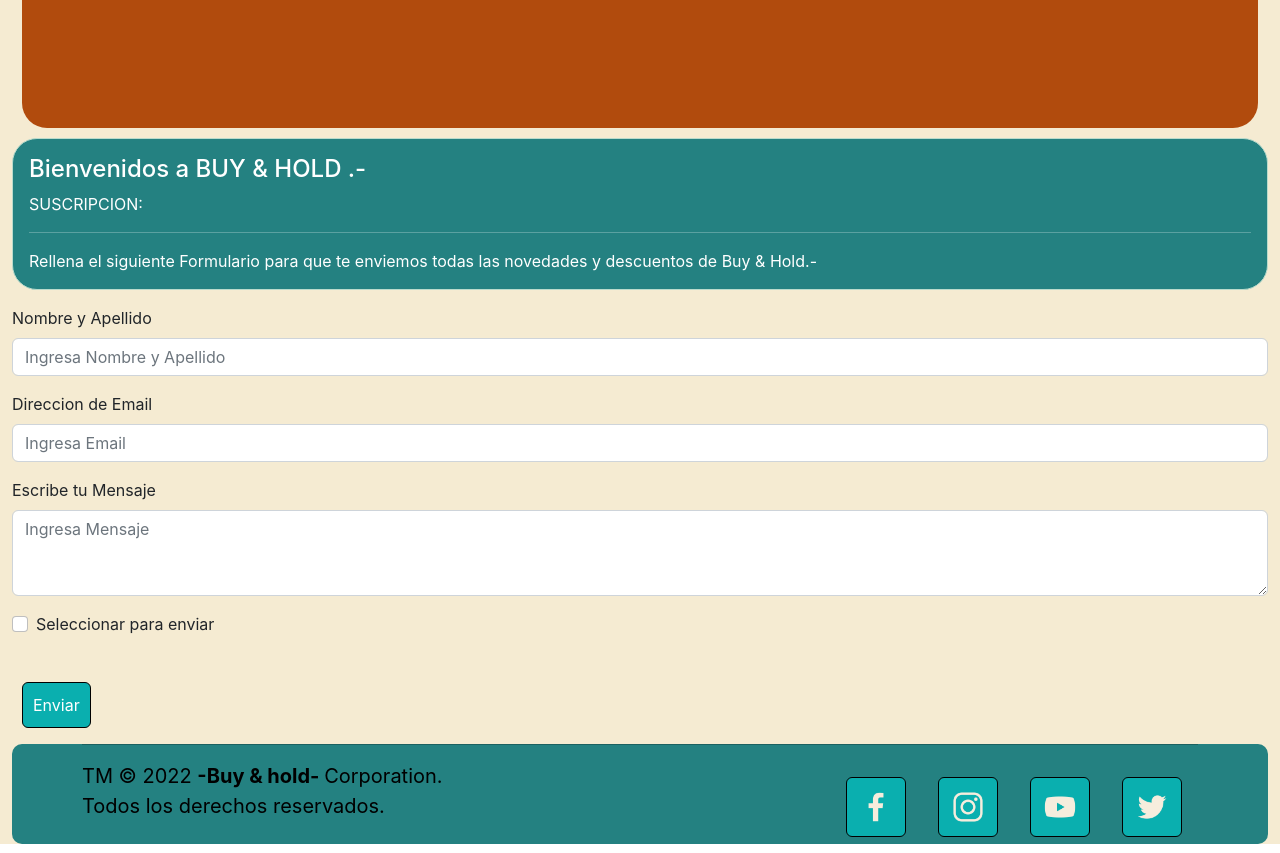
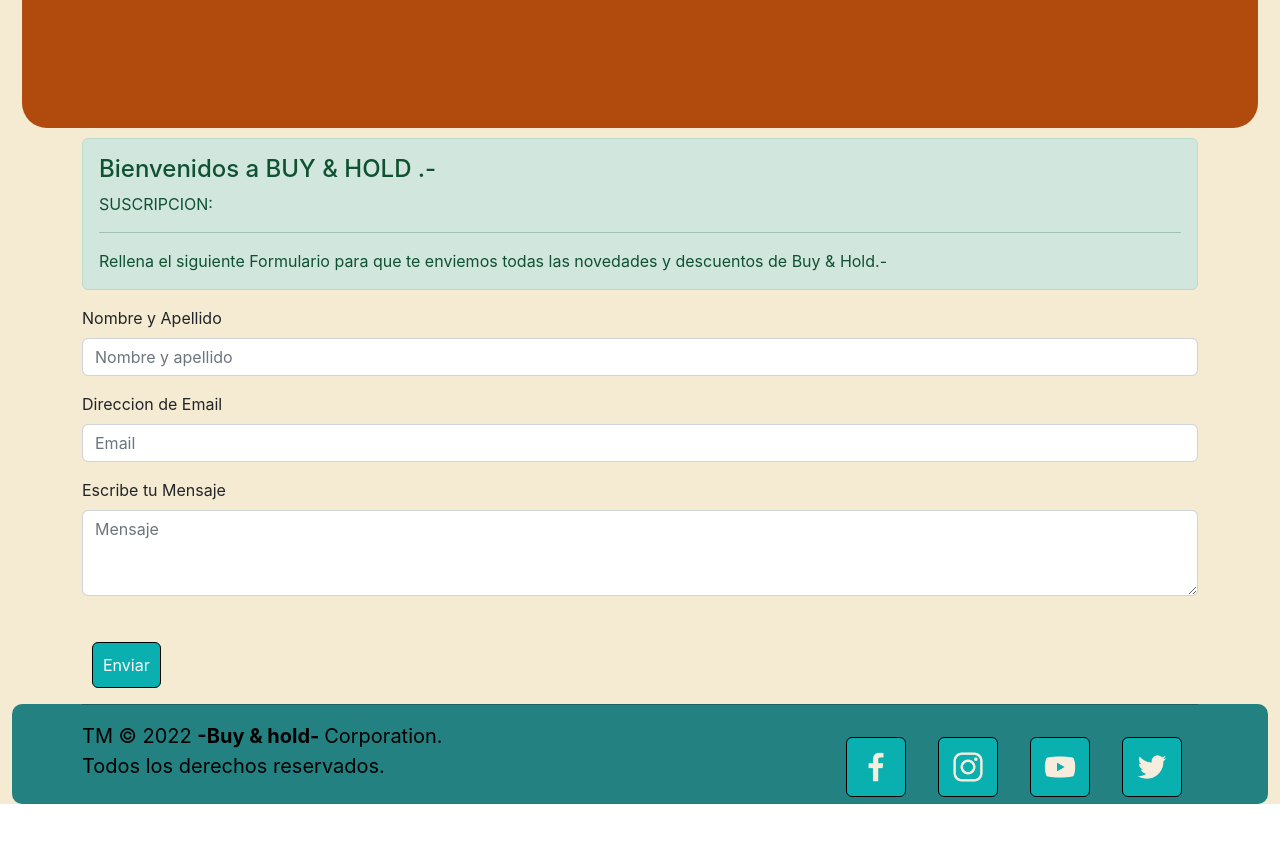
Before and after one commit to ferweb84/reactJsFinalBandH, a React (Create React App) app: page / in a window 1280 px wide. Shown: the part 1840-2693 px from the top of the page. After the commit the page ends 2653 px from the top, so only its background shows below. Built offline with nearby package versions, Linux system fonts and the light colour scheme.

Commit message:
se verifica que funcione correctamente el envio de emailjs

```diff
--- a/src/App.js
+++ b/src/App.js
@@ -9,7 +9,7 @@
 import ItemDetailsContainer from './components/ItemDetailsContainer/ItemDetailsContainer';
 import Provider from './Context/Context';
 import Error404 from './components/Error404/Error404';
-import Suscripcion from './components/Suscripcion/Suscripcion';
+import { ContactUs } from './components/Suscripcion/Suscripcion';
 
 function App() {
   return (
@@ -26,7 +26,8 @@
             <Route path={"/checkout"} element={<Checkout />} />
             <Route path={"*"} element={<Error404 />} />
           </Routes>
-          <Suscripcion/>
+          {/* <Suscripcion/> */}
+          <ContactUs/>
           <Footer />
         </BrowserRouter>
       </div>
--- a/src/components/Suscripcion/Suscripcion.js
+++ b/src/components/Suscripcion/Suscripcion.js
@@ -3,26 +3,26 @@
 import Button from 'react-bootstrap/Button';
 import Form from 'react-bootstrap/Form';
 import Alert from'react-bootstrap/Alert';
-import './Suscripcion.css'
+// import './Suscripcion.css';
 
 
-
-export const Suscripcion = () => {
+export const ContactUs = () => {
   const form = useRef();
 
   const sendEmail = (e) => {
     e.preventDefault();
 
-    emailjs.sendForm('service_xzprr5s', 'template_8amglno', form.current, '1zHool9GL-wwujzE_')
+    emailjs.sendForm('service_xzprr5s', 'template_8amglno', e.target, '1zHool9GL-wwujzE_')
       .then((result) => {
           console.log(result.text);
       }, (error) => {
           console.log(error.text);
       });
+      e.target.reset();
   };
 
   return (
-
+    <div className='container'>
     <form ref={form} onSubmit={sendEmail}>
       <Alert variant="success" className="tituloForm">
       <Alert.Heading>Bienvenidos a BUY & HOLD .-</Alert.Heading>
@@ -36,28 +36,24 @@
        </Alert>
 
        <Form.Group className="mb-3" controlId="formBasicEmail">
-        <Form.Label>Nombre y Apellido</Form.Label>
-        <Form.Control placeholder="Ingresa Nombre y Apellido" />
+       <Form.Label >Nombre y Apellido</Form.Label >
+       <Form.Control placeholder="Nombre y apellido" name="nombre" type="text"/>
       </Form.Group>
-    <Form>
+
       <Form.Group className="mb-3" controlId="formBasicEmail">
-        <Form.Label>Direccion de Email</Form.Label>
-        <Form.Control type="email" placeholder="Ingresa Email" />
+      <Form.Label >Direccion de Email</Form.Label>
+      <Form.Control  placeholder="Email"name="email"  type="email" />
+      </Form.Group>
 
+      <Form.Group className="mb-3" controlId="exampleForm.ControlTextarea1">
+       <Form.Label >Escribe tu Mensaje </Form.Label>
+       <Form.Control placeholder="Mensaje"  name="message" as="textarea" rows={3}  />
       </Form.Group>
-      <Form.Group className="mb-3" controlId="exampleForm.ControlTextarea1">
-        <Form.Label>Escribe tu Mensaje </Form.Label>
-        <Form.Control as="textarea" rows={3} placeholder="Ingresa Mensaje" />
-      </Form.Group>
-      <Form.Group className="mb-3" controlId="formBasicCheckbox">
-        <Form.Check type="checkbox" label="Seleccionar para enviar" />
-      </Form.Group>
-      <Button variant="primary" type="submit">
+
+      <Button variant="primary" type="submit" value="Send">
          Enviar
       </Button>
-    </Form>
     </form>
+    </div>
   );
 };
-
-export default Suscripcion;
```
Lines whose indentation alone changed are shown as unchanged.
